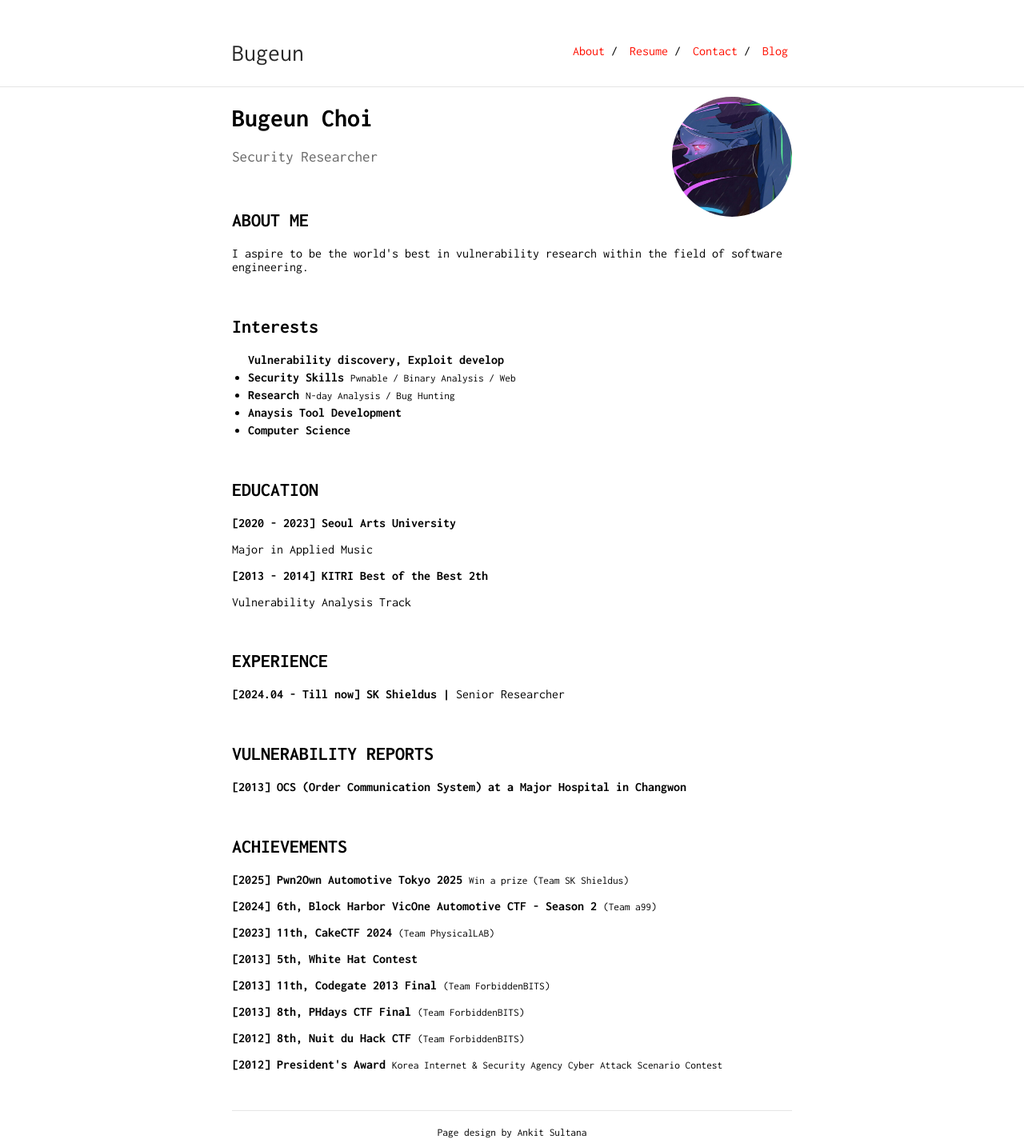
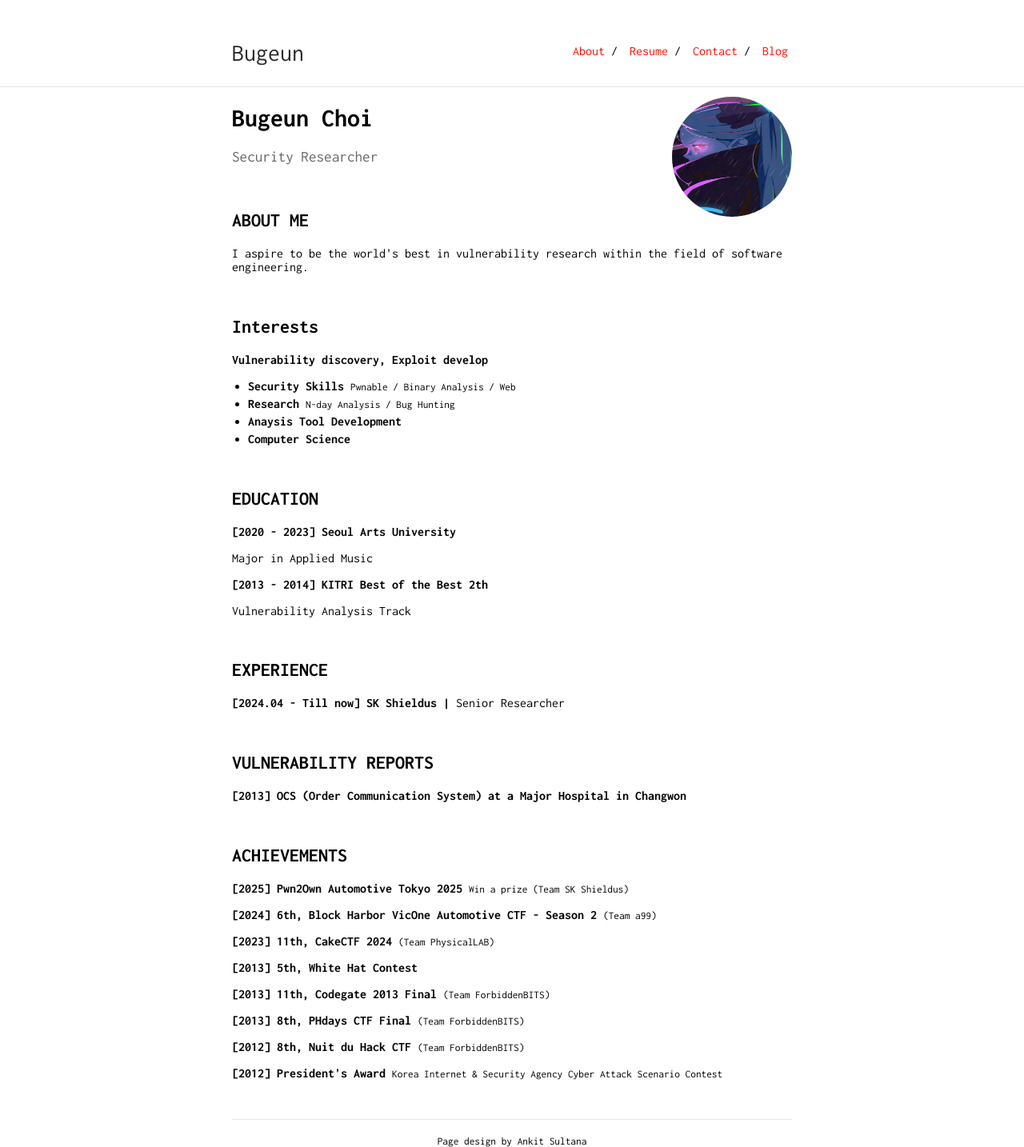
Before and after one commit to Bugeun/bugeun.github.io, a Jekyll site: the page built from index.md, in a window 1280 px wide. Shown: the whole page at 80% size. Built offline with Jekyll 4.4.1, drawn with Linux system fonts in a browser that asks for light colours.

Commit message:
Update index.md

```diff
--- a/index.md
+++ b/index.md
@@ -27,9 +27,9 @@ Security Researcher
 -->
 
 ## Interests
-  <section>
+<section>
+<b>Vulnerability discovery, Exploit develop</b>
           <ul>
-          <b>Vulnerability discovery, Exploit develop</b>
             <li>
             <b>Security Skills</b>
             <small>Pwnable / Binary Analysis / Web</small>
@@ -45,7 +45,7 @@ Security Researcher
             <b>Computer Science</b>
             </li>
           </ul>
-  </section>
+</section>
 
 &nbsp;
 
```
